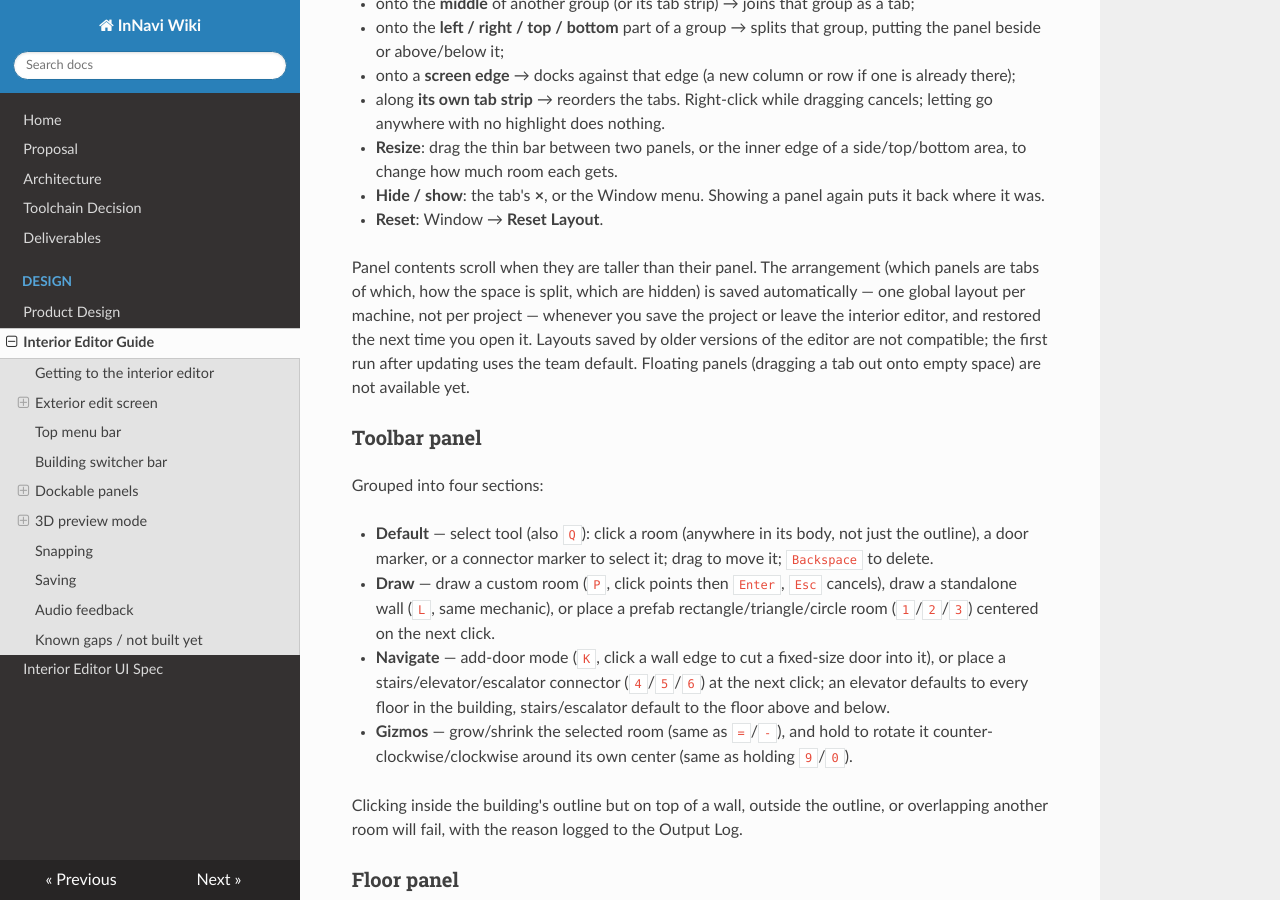
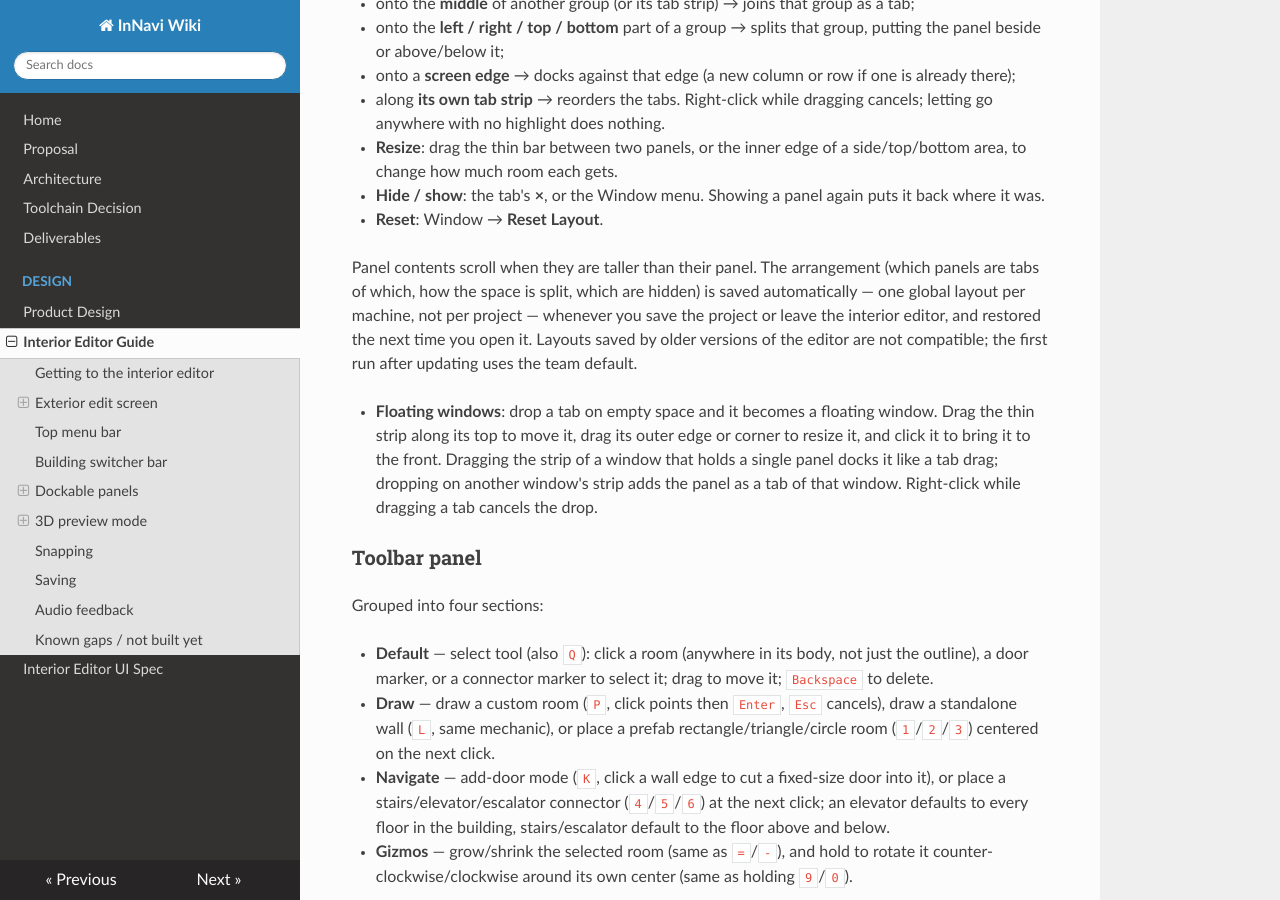
Before and after one commit to GYQ-SIT/Pathfinder-InNav, an MkDocs documentation site: the page built from docs/design/interior-editor-guide.md, in a window 1280 px wide and 900 px high, scrolled down 2765 px. Built offline with MkDocs 1.6.1, drawn with Linux system fonts in a browser that asks for light colours; nearby versions of some CDN libraries.

Commit message:
Docs: describe floating dock windows

```diff
--- a/docs/design/interior-editor-guide.md
+++ b/docs/design/interior-editor-guide.md
@@ -132,7 +132,12 @@ are tabs of which, how the space is split, which are hidden) is saved automatica
 global layout per machine, not per project — whenever you save the project or leave the
 interior editor, and restored the next time you open it. Layouts saved by older versions
 of the editor are not compatible; the first run after updating uses the team default.
-Floating panels (dragging a tab out onto empty space) are not available yet.
+
+- **Floating windows**: drop a tab on empty space and it becomes a floating window. Drag the thin
+  strip along its top to move it, drag its outer edge or corner to resize it, and click it to bring
+  it to the front. Dragging the strip of a window that holds a single panel docks it like a tab drag;
+  dropping on another window's strip adds the panel as a tab of that window. Right-click while
+  dragging a tab cancels the drop.
 
 ### Toolbar panel
 
```
